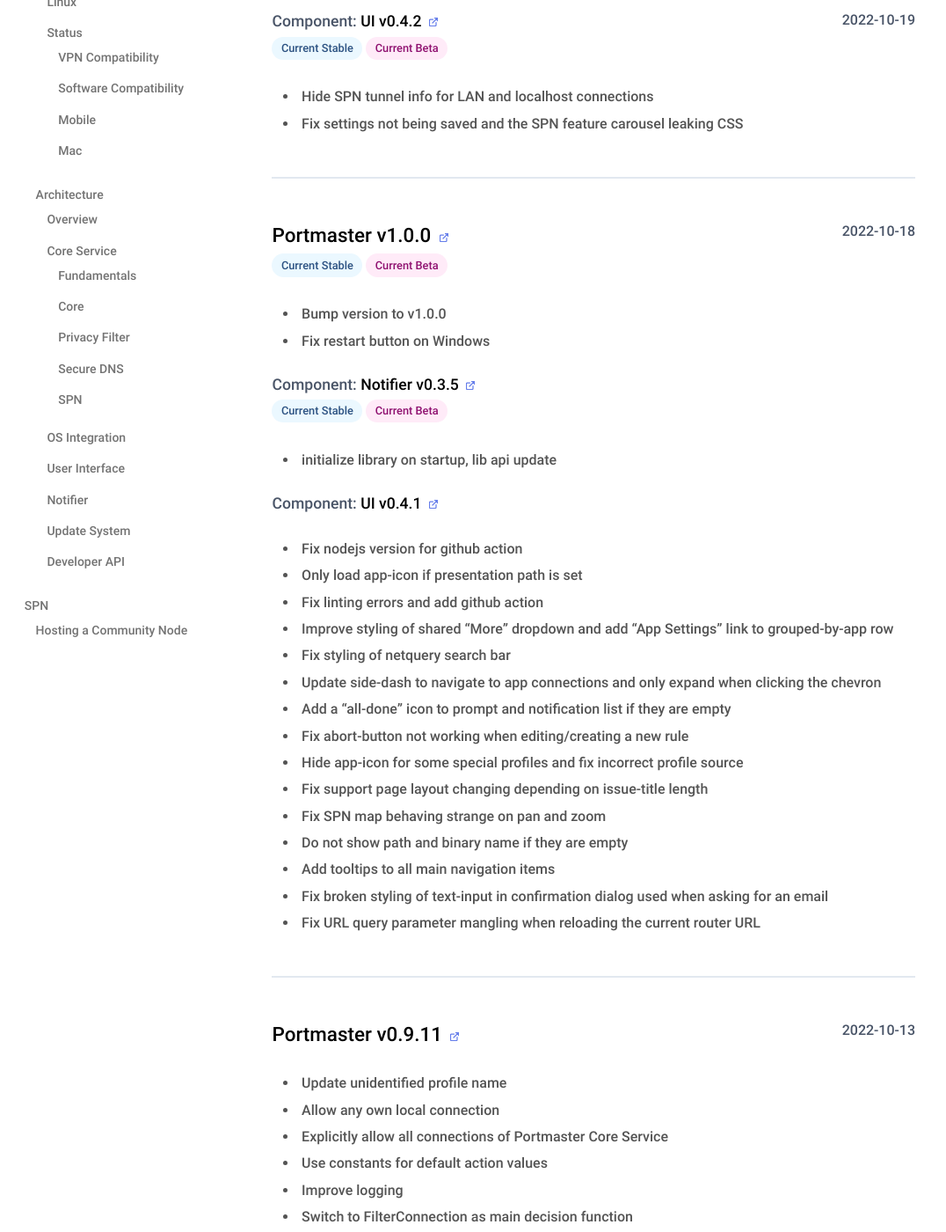
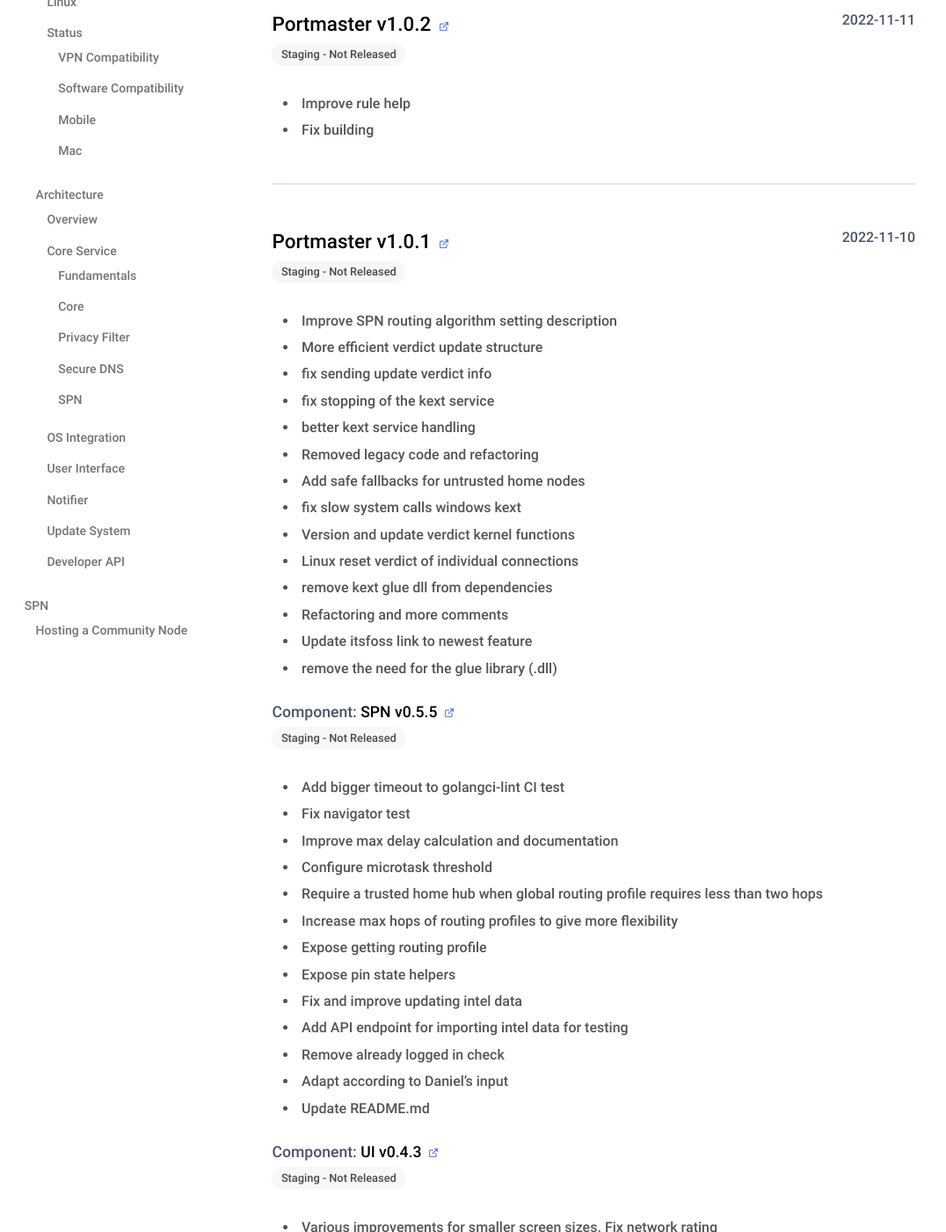
Before and after one commit to safing/docs, a Jekyll site: the page built from portmaster/changelog.html, in a window 1280 px wide and 1400 px high, scrolled down 625 px. Shown: the whole window at 88% size, without its empty margins (0-1076 px from the left). Built offline with Jekyll 4.4.1, drawn with Linux system fonts in a browser that asks for light colours; some of the changed text lies outside the part shown.

Commit message:
Update data

```diff
--- a/_data/portmaster-api.json
+++ b/_data/portmaster-api.json
@@ -294,6 +294,14 @@
     "Description": "Returns a list of all registered endpoints and their metadata."
   },
   {
+    "Path": "modules/status",
+    "MimeType": "application/json",
+    "Read": 2,
+    "ReadMethod": "GET",
+    "Name": "Get Module Status",
+    "Description": "Returns status information of all modules."
+  },
+  {
     "Path": "modules/{moduleName:.+}/trigger/{eventName:.+}",
     "MimeType": "text/plain",
     "Write": 4,
@@ -424,6 +432,14 @@
     ]
   },
   {
+    "Path": "spn/map/{map:[A-Za-z0-9]{1,255}}/intel/update",
+    "MimeType": "text/plain",
+    "Write": 4,
+    "WriteMethod": "POST",
+    "Name": "Update map intelligence.",
+    "Description": "Updates the intel data of the map."
+  },
+  {
     "Path": "spn/map/{map:[A-Za-z0-9]{1,255}}/measurements",
     "MimeType": "application/json",
     "Read": 2,
--- a/_data/releases/all.json
+++ b/_data/releases/all.json
@@ -1,4 +1,44 @@
 [
+  {
+    "name": "v1.0.2",
+    "tag_name": "v1.0.2",
+    "body": "\r\n\r\n- Improve rule help\r\n- Fix building\r\n",
+    "prerelease": true,
+    "html_url": "https://github.com/safing/portmaster/releases/tag/v1.0.2",
+    "created_at": "2022-11-11T14:05:33Z",
+    "date": "2022-11-11",
+    "repo": "portmaster"
+  },
+  {
+    "name": "v1.0.1",
+    "tag_name": "v1.0.1",
+    "body": "\r\n\r\n- Improve SPN routing algorithm setting description\r\n- More efficient verdict update structure\r\n- fix sending update verdict info\r\n- fix stopping of the kext service\r\n- better kext service handling\r\n- Removed legacy code and refactoring\r\n- Add safe fallbacks for untrusted home nodes\r\n- fix slow system calls windows kext\r\n- Version and update verdict kernel functions\r\n- Linux reset verdict of individual connections\r\n- remove kext glue dll from dependencies\r\n- Refactoring and more comments\r\n- Update itsfoss link to newest feature\r\n- remove the need for the glue library (.dll)\r\n",
+    "prerelease": true,
+    "html_url": "https://github.com/safing/portmaster/releases/tag/v1.0.1",
+    "created_at": "2022-11-10T19:03:07Z",
+    "date": "2022-11-10",
+    "repo": "portmaster"
+  },
+  {
+    "name": "portmaster-v0.4.3",
+    "tag_name": "portmaster-v0.4.3",
+    "body": "\r\n\r\n- Various improvements for smaller screen sizes. Fix network rating\r\n- Add default windows icon to ignore list\r\n",
+    "prerelease": true,
+    "html_url": "https://github.com/safing/portmaster-ui/releases/tag/portmaster-v0.4.3",
+    "created_at": "2022-11-10T16:13:56Z",
+    "date": "2022-11-10",
+    "repo": "portmaster-ui"
+  },
+  {
+    "name": "v0.5.5 (lib only)",
+    "tag_name": "v0.5.5",
+    "body": "\r\n\r\n- Add bigger timeout to golangci-lint CI test\r\n- Fix navigator test\r\n- Improve max delay calculation and documentation\r\n- Configure microtask threshold\r\n- Require a trusted home hub when global routing profile requires less than two hops\r\n- Increase max hops of routing profiles to give more flexibility\r\n- Expose getting routing profile\r\n- Expose pin state helpers\r\n- Fix and improve updating intel data\r\n- Add API endpoint for importing intel data for testing\r\n- Remove already logged in check\r\n- Adapt according to Daniel's input\r\n- Update README.md",
+    "prerelease": true,
+    "html_url": "https://github.com/safing/spn/releases/tag/v0.5.5",
+    "created_at": "2022-11-10T15:10:36Z",
+    "date": "2022-11-10",
+    "repo": "spn"
+  },
   {
     "name": "portmaster-v0.4.2",
     "tag_name": "portmaster-v0.4.2",
@@ -740,16 +780,6 @@
     "repo": "spn"
   },
   {
-    "name": "v0.7.20",
-    "tag_name": "v0.7.20",
-    "body": "\r\n\r\n- Derive release channel by index presence, remove unused indexes from core",
-    "prerelease": false,
-    "html_url": "https://github.com/safing/portmaster/releases/tag/v0.7.20",
-    "created_at": "2022-01-27T08:54:21Z",
-    "date": "2022-01-27",
-    "repo": "portmaster"
-  },
-  {
     "name": "app-electron-v0.2.3",
     "tag_name": "app-electron-v0.2.3",
     "body": "\r\n\r\n- Upgrade electron to v16\r\n",
@@ -788,16 +818,6 @@
     "created_at": "2022-01-26T14:49:55Z",
     "date": "2022-01-26",
     "repo": "portmaster-ui"
-  },
-  {
-    "name": "v0.7.19",
-    "tag_name": "v0.7.19",
-    "body": "\r\n\r\n- Update SPN\r\n- Revert dependency changes for clean merge\r\n- Fix network detection with multiple interfaces on same net\r\n- Fix geolocation lookup errors during device location estimation\r\n- Weigh coordinate distance stronger\r\n- Fix matching unknown AS Orgs\r\n- Test for /proc/self/ns/user instead of sysctl\r\n- Fix version number\r\n- Use new migration system for network-rating migration\r\n- Move network rating config key to stable\r\n- Add support to enable/disable the network rating system",
-    "prerelease": false,
-    "html_url": "https://github.com/safing/portmaster/releases/tag/v0.7.19",
-    "created_at": "2022-01-26T14:43:20Z",
-    "date": "2022-01-26",
-    "repo": "portmaster"
   },
   {
     "name": "v0.3.18",
@@ -870,16 +890,6 @@
     "repo": "spn"
   },
   {
-    "name": "portmaster-v0.1.24",
-    "tag_name": "portmaster-v0.1.24",
-    "body": "\r\n\r\n- Remove SPN plan override\r\n- Add new no-icon icon",
-    "prerelease": true,
-    "html_url": "https://github.com/safing/portmaster-ui/releases/tag/portmaster-v0.1.24",
-    "created_at": "2021-12-23T14:10:33Z",
-    "date": "2021-12-23",
-    "repo": "portmaster-ui"
-  },
-  {
     "name": "v0.3.11",
     "tag_name": "v0.3.11",
     "body": "\r\n\r\n- Add basic metrics\r\n- Add option to specify main spn map name and update simple testing env\r\n- Log new values for latency, capacity and load\r\n- Adjust hub costs to updated cost calculation\r\n- Update map graph api with new data\r\n- Improve cost calculation with new data\r\n- Maintain load, latency and capacity and publish via status\r\n- Add effective bandwidth test based on the capacity op\r\n- Tweak flow queue for higher bandwidth\r\n- Fix capacity op and improve its test\r\n- Simplify tests with new exposed TestTerminal\r\n- Add Flush() to terminal interfaces\r\n- Add capacity op\r\n- Add latency op\r\n- Add latency and capacity fields/functions to crane\r\n- Expose and improve test terminal\r\n- Improve terminal error helpers and fix small issues",
@@ -888,15 +898,5 @@
     "created_at": "2021-12-22T10:36:29Z",
     "date": "2021-12-22",
     "repo": "spn"
-  },
-  {
-    "name": "v0.3.10",
-    "tag_name": "v0.3.10",
-    "body": "\r\n\r\n- Improve inactive subscription notification",
-    "prerelease": true,
-    "html_url": "https://github.com/safing/spn/releases/tag/v0.3.10",
-    "created_at": "2021-12-06T11:42:33Z",
-    "date": "2021-12-06",
-    "repo": "spn"
   }
 ]
```
Also changed, not shown: _data/config-options.json.
